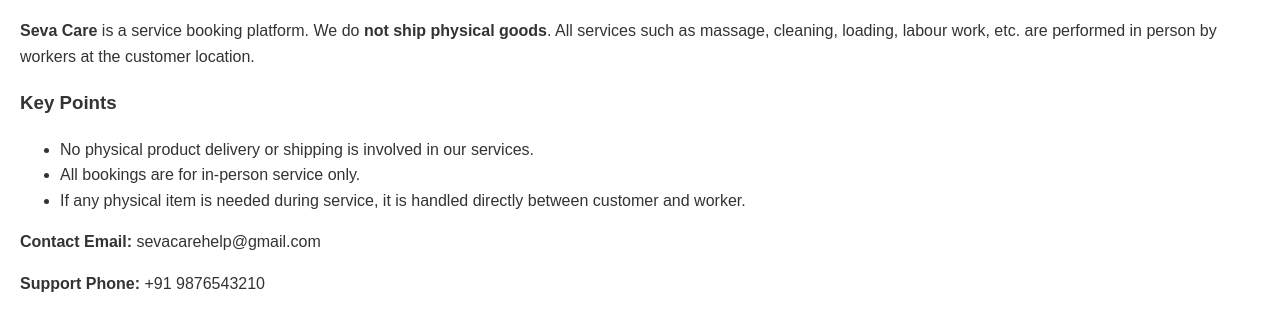
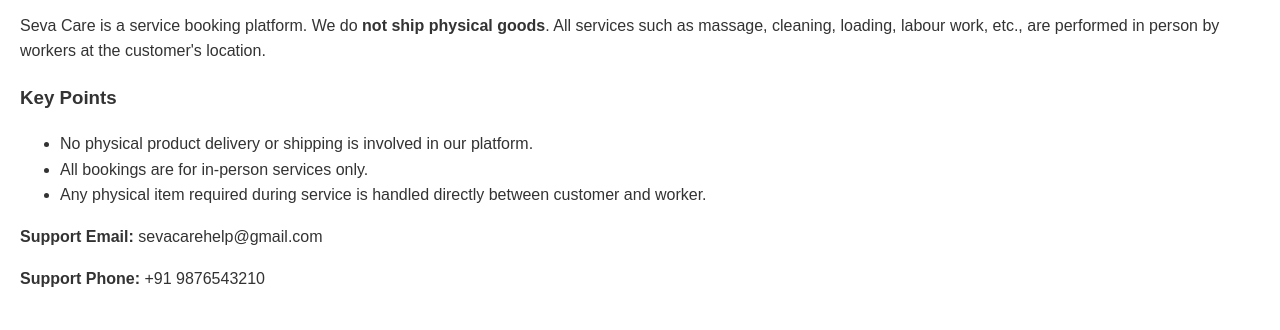
Before and after one commit to sachin221997/Seva, a plain HTML site: page shipping.html in a window 1280 px wide. Shown: the part 76-406 px from the top of the page. Drawn offline with Linux system fonts and the light colour scheme.

Commit message:
Update shipping.html

```diff
--- a/shipping.html
+++ b/shipping.html
@@ -3,7 +3,12 @@
 <head>
   <meta charset="UTF-8">
   <meta name="viewport" content="width=device-width, initial-scale=1.0">
+
+  <!-- IMPORTANT: Allows Razorpay crawler to verify the page -->
+  <meta name="robots" content="all">
+
   <title>Shipping Policy - Seva Care</title>
+
   <style>
     body {
       font-family: Arial, sans-serif;
@@ -14,24 +19,33 @@
     }
     h1 {
       color: #1a5f26;
+      margin-bottom: 10px;
+    }
+    ul {
+      margin-top: 10px;
     }
   </style>
 </head>
+
 <body>
 
   <h1>Shipping Policy</h1>
 
-  <p><strong>Seva Care</strong> is a service booking platform. We do <strong>not ship physical goods</strong>. All services such as massage, cleaning, loading, labour work, etc. are performed in person by workers at the customer location.</p>
+  <p>
+    Seva Care is a service booking platform. We do <strong>not ship physical goods</strong>.
+    All services such as massage, cleaning, loading, labour work, etc., are performed
+    in person by workers at the customer's location.
+  </p>
 
   <h3>Key Points</h3>
   <ul>
-    <li>No physical product delivery or shipping is involved in our services.</li>
-    <li>All bookings are for in-person service only.</li>
-    <li>If any physical item is needed during service, it is handled directly between customer and worker.</li>
+    <li>No physical product delivery or shipping is involved in our platform.</li>
+    <li>All bookings are for in-person services only.</li>
+    <li>Any physical item required during service is handled directly between customer and worker.</li>
   </ul>
 
-  <p><strong>Contact Email:</strong> sevacarehelp@gmail.com</p>
+  <p><strong>Support Email:</strong> sevacarehelp@gmail.com</p>
   <p><strong>Support Phone:</strong> +91 9876543210</p>
 
 </body>
-  </html>
+</html>
```
